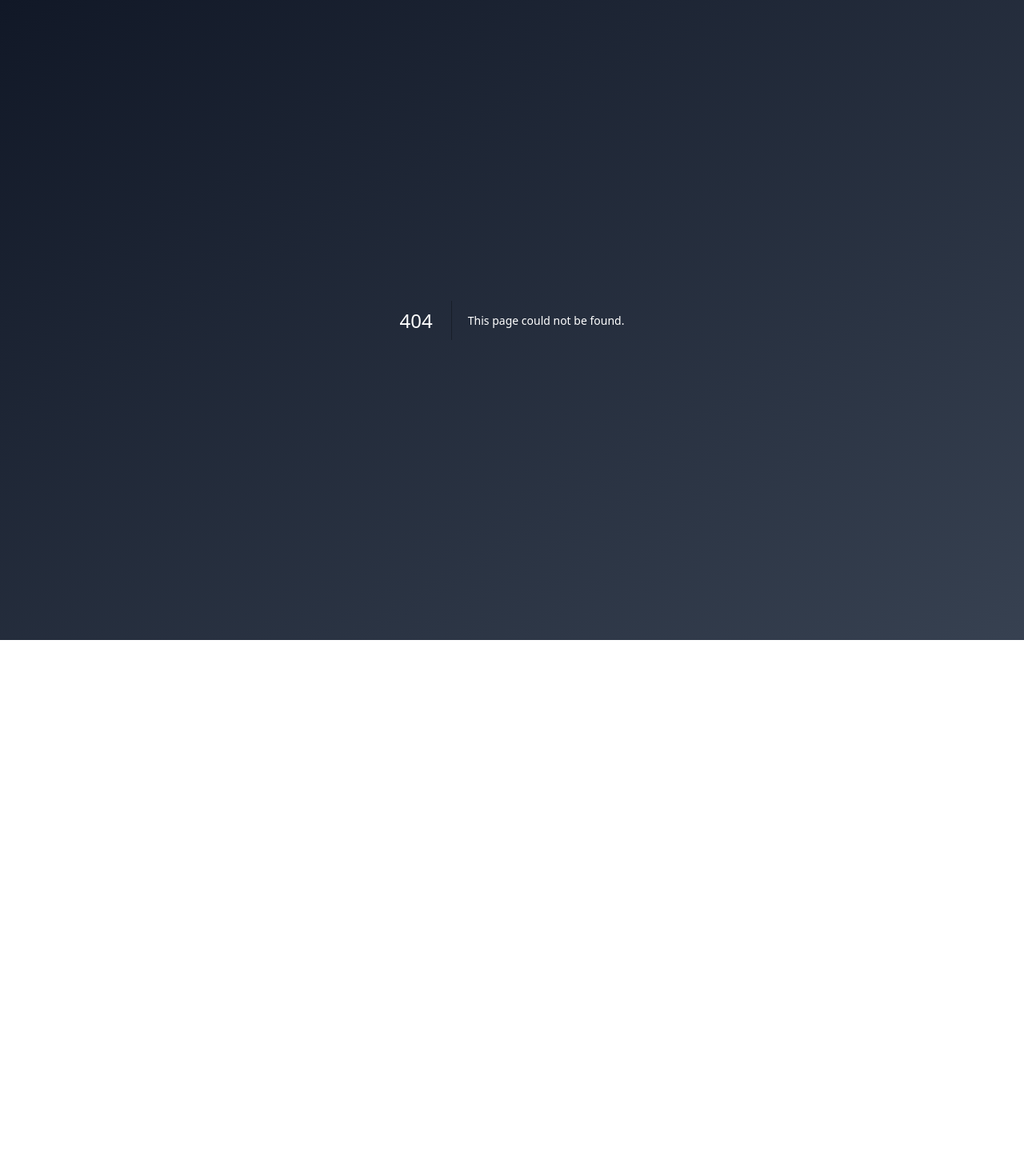
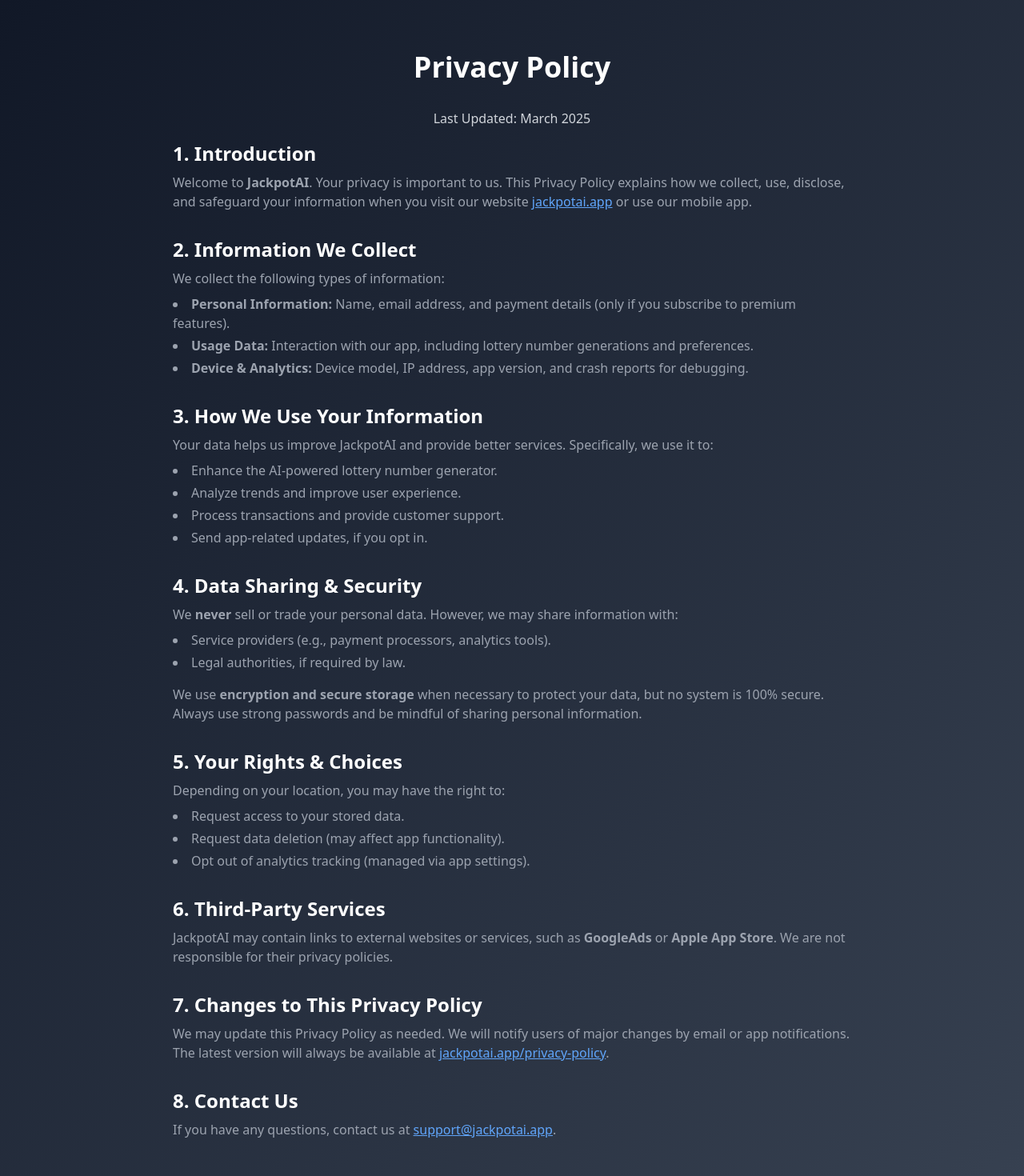
Before and after one commit to MatthewWillie/jackpotai-website, a Next.js app: page /privacy-policy in a window 1280 px wide. Before the commit this address had no page. Shown: the top 1470 px of the page at 80% size. Before the commit the page ends 800 px from the top, so only its background shows below. Built offline with nearby package versions, Linux system fonts and the light colour scheme.

Commit message:
Added Privacy Policy page and updated navigation link

```diff
--- a/app/page.tsx
+++ b/app/page.tsx
@@ -140,9 +140,13 @@ export default function Home() {
       <a href="#download" className="hover:text-gray-300 transition duration-300">
         Download
       </a>
+      <a href="/privacy-policy" className="hover:text-gray-300 transition duration-300">
+        Privacy Policy2
+      </a>
     </div>
   </nav>
 </header>
+
 
       {/* Hero Section */}
       <section className="flex flex-col items-center justify-center text-center px-6 py-20">
--- /dev/null
+++ b/app/privacy-policy/page.tsx
@@ -0,0 +1,123 @@
+import Head from "next/head";
+
+export const metadata = {
+  title: "Privacy Policy - JackpotAI",
+  description: "Read our privacy policy to understand how JackpotAI collects, uses, and protects your data.",
+  alternates: {
+    canonical: "https://jackpotai.app/privacy-policy",
+  },
+};
+
+export default function PrivacyPolicy() {
+  return (
+    <div className="max-w-4xl mx-auto px-6 py-16 text-white">
+      <Head>
+        <meta name="robots" content="noindex, nofollow" />
+      </Head>
+      <h1 className="text-4xl font-bold text-center mb-8">Privacy Policy</h1>
+      <p className="text-gray-300 text-center mb-4">Last Updated: March 2025</p>
+
+      <section className="space-y-8">
+        {/* Introduction */}
+        <div>
+          <h2 className="text-2xl font-semibold">1. Introduction</h2>
+          <p className="text-gray-400 mt-2">
+            Welcome to <strong>JackpotAI</strong>. Your privacy is important to us. This Privacy Policy explains how we
+            collect, use, disclose, and safeguard your information when you visit our website{" "}
+            <a href="https://jackpotai.app" className="text-blue-400 underline">
+              jackpotai.app
+            </a>{" "}
+            or use our mobile app.
+          </p>
+        </div>
+
+        {/* Information We Collect */}
+        <div>
+          <h2 className="text-2xl font-semibold">2. Information We Collect</h2>
+          <p className="text-gray-400 mt-2">We collect the following types of information:</p>
+          <ul className="list-disc list-inside text-gray-400 mt-2 space-y-1">
+            <li>
+              <strong>Personal Information:</strong> Name, email address, and payment details (only if you subscribe to premium features).
+            </li>
+            <li>
+              <strong>Usage Data:</strong> Interaction with our app, including lottery number generations and preferences.
+            </li>
+            <li>
+              <strong>Device & Analytics:</strong> Device model, IP address, app version, and crash reports for debugging.
+            </li>
+          </ul>
+        </div>
+
+        {/* How We Use Your Information */}
+        <div>
+          <h2 className="text-2xl font-semibold">3. How We Use Your Information</h2>
+          <p className="text-gray-400 mt-2">Your data helps us improve JackpotAI and provide better services. Specifically, we use it to:</p>
+          <ul className="list-disc list-inside text-gray-400 mt-2 space-y-1">
+            <li>Enhance the AI-powered lottery number generator.</li>
+            <li>Analyze trends and improve user experience.</li>
+            <li>Process transactions and provide customer support.</li>
+            <li>Send app-related updates, if you opt in.</li>
+          </ul>
+        </div>
+
+        {/* Data Sharing & Security */}
+        <div>
+          <h2 className="text-2xl font-semibold">4. Data Sharing & Security</h2>
+          <p className="text-gray-400 mt-2">
+            We <strong>never</strong> sell or trade your personal data. However, we may share information with:
+          </p>
+          <ul className="list-disc list-inside text-gray-400 mt-2 space-y-1">
+            <li>Service providers (e.g., payment processors, analytics tools).</li>
+            <li>Legal authorities, if required by law.</li>
+          </ul>
+          <p className="text-gray-400 mt-4">
+            We use <strong>encryption and secure storage</strong> when necessary to protect your data, but no system is 100% secure. Always use strong passwords and be mindful of sharing personal information.
+          </p>
+        </div>
+
+        {/* User Rights & Choices */}
+        <div>
+          <h2 className="text-2xl font-semibold">5. Your Rights & Choices</h2>
+          <p className="text-gray-400 mt-2">Depending on your location, you may have the right to:</p>
+          <ul className="list-disc list-inside text-gray-400 mt-2 space-y-1">
+            <li>Request access to your stored data.</li>
+            <li>Request data deletion (may affect app functionality).</li>
+            <li>Opt out of analytics tracking (managed via app settings).</li>
+          </ul>
+        </div>
+
+        {/* Third-Party Links */}
+        <div>
+          <h2 className="text-2xl font-semibold">6. Third-Party Services</h2>
+          <p className="text-gray-400 mt-2">
+            JackpotAI may contain links to external websites or services, such as <strong>GoogleAds</strong> or <strong>Apple App Store</strong>.
+            We are not responsible for their privacy policies.
+          </p>
+        </div>
+
+        {/* Changes to This Policy */}
+        <div>
+          <h2 className="text-2xl font-semibold">7. Changes to This Privacy Policy</h2>
+          <p className="text-gray-400 mt-2">
+            We may update this Privacy Policy as needed. We will notify users of major changes by email or app notifications.
+            The latest version will always be available at{" "}
+            <a href="https://jackpotai.app/privacy-policy" className="text-blue-400 underline">
+              jackpotai.app/privacy-policy
+            </a>.
+          </p>
+        </div>
+
+        {/* Contact Information */}
+        <div>
+          <h2 className="text-2xl font-semibold">8. Contact Us</h2>
+          <p className="text-gray-400 mt-2">
+            If you have any questions, contact us at{" "}
+            <a href="mailto:support@jackpotai.app" className="text-blue-400 underline">
+              support@jackpotai.app
+            </a>.
+          </p>
+        </div>
+      </section>
+    </div>
+  );
+}
```
Lines whose indentation alone changed are shown as unchanged.
